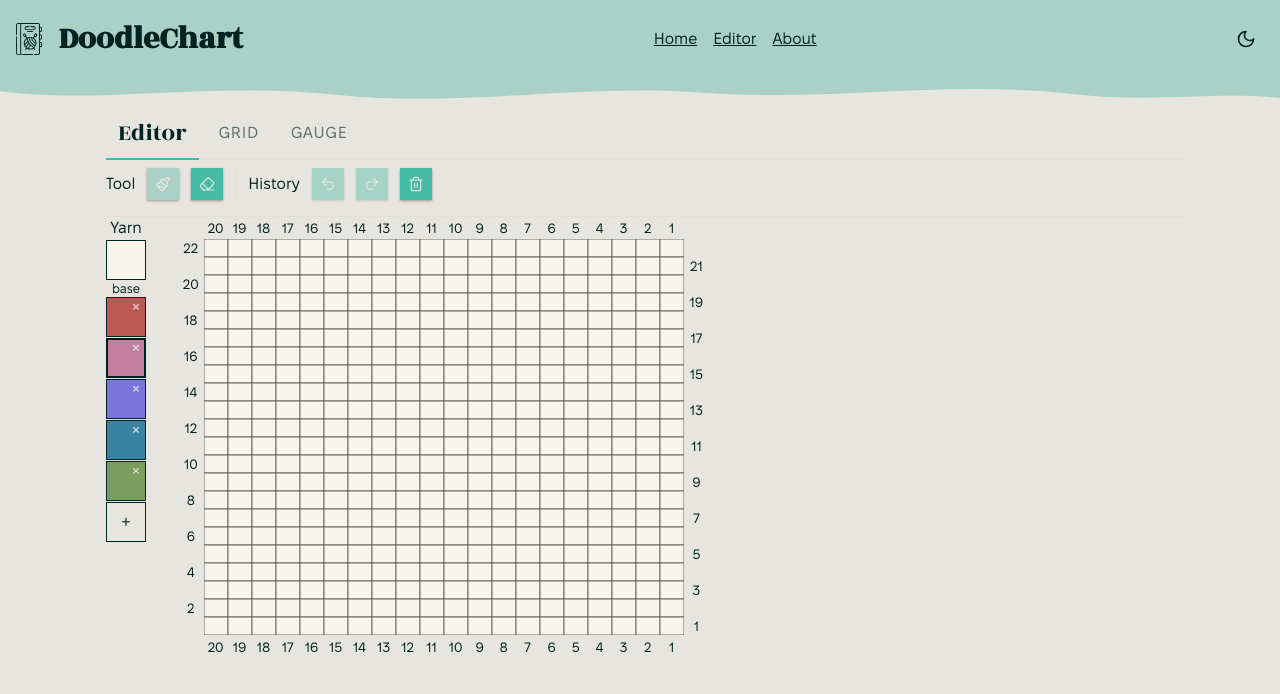
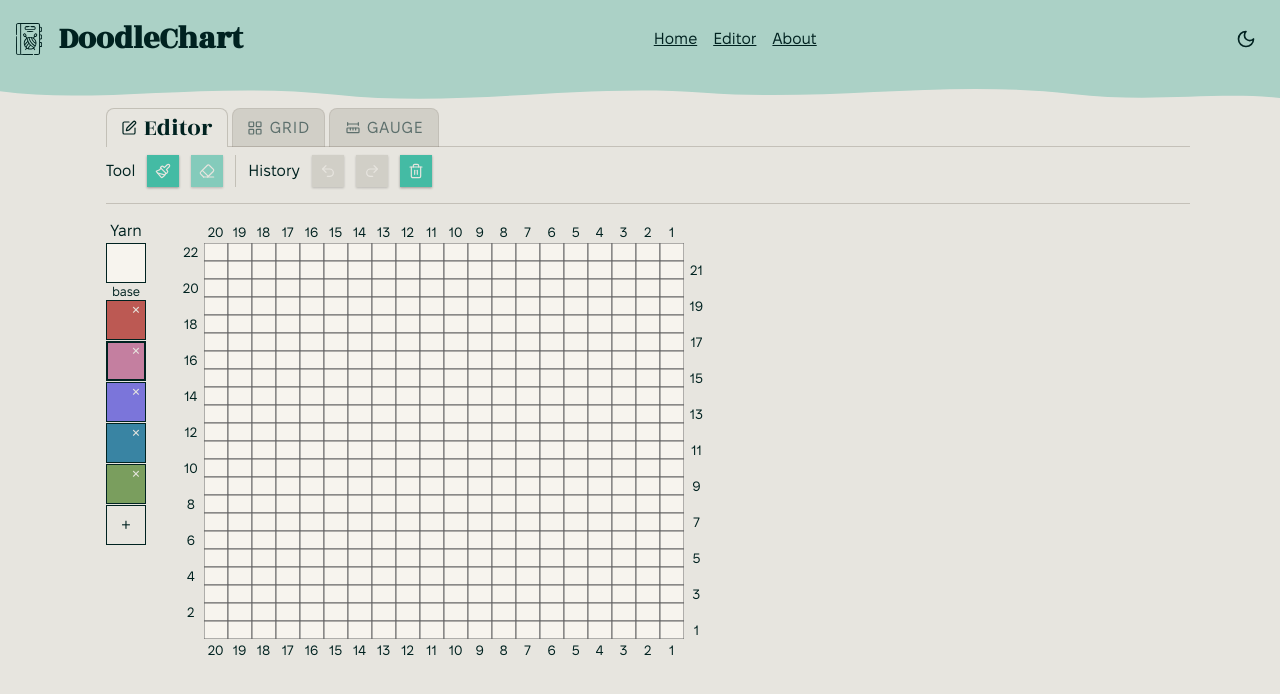
Before and after one commit to nathandallas/doodlechart, a Vue app: page /editor in a window 1280 px wide. Shown: the top 694 px of the page. Built offline with nearby package versions, Linux system fonts and the light colour scheme.

Commit message:
separated toolbar tabs into their own files and consolidated styling across all tabs

```diff
--- /dev/null
+++ b/src/components/SettingsOptions/EditorSettings.vue
@@ -0,0 +1,66 @@
+<script setup>
+import { Paintbrush, Eraser, Undo2, Redo2, Trash2 } from '@lucide/vue'
+
+defineProps({
+  tool: { type: String, required: true },
+  canUndo: { type: Boolean, default: false },
+  canRedo: { type: Boolean, default: false },
+})
+
+const emit = defineEmits(['update-tool', 'undo', 'redo', 'clear'])
+</script>
+
+<template>
+  <div class="options">
+    <label>Tool</label>
+    <button
+      type="button"
+      class="icon-btn"
+      :class="{ active: tool === 'paint' }"
+      aria-label="Paintbrush"
+      @click="emit('update-tool', 'paint')"
+    >
+      <Paintbrush color="var(--text-inverse)" :stroke-width="1.8" />
+    </button>
+    <button
+      type="button"
+      class="icon-btn"
+      :class="{ active: tool === 'erase' }"
+      aria-label="Erase"
+      @click="emit('update-tool', 'erase')"
+    >
+      <Eraser color="var(--text-inverse)" :stroke-width="1.8" />
+    </button>
+
+    <div class="divider" aria-hidden="true"></div>
+
+    <label>History</label>
+    <button
+      type="button"
+      class="icon-btn history-btn"
+      :disabled="!canUndo"
+      aria-label="Undo"
+      @click="emit('undo')"
+    >
+      <Undo2 color="var(--text-inverse)" :stroke-width="1.8" />
+    </button>
+    <button
+      type="button"
+      class="icon-btn history-btn"
+      :disabled="!canRedo"
+      aria-label="Redo"
+      @click="emit('redo')"
+    >
+      <Redo2 color="var(--text-inverse)" :stroke-width="1.8" />
+    </button>
+    <button type="button" class="icon-btn history-btn" aria-label="Clear canvas" @click="emit('clear')">
+      <Trash2 color="var(--text-inverse)" :stroke-width="1.8" />
+    </button>
+  </div>
+</template>
+
+<style scoped>
+.icon-btn.history-btn:not(:disabled) {
+  opacity: 1;
+}
+</style>
--- /dev/null
+++ b/src/components/SettingsOptions/GridSettings.vue
@@ -0,0 +1,137 @@
+<script setup>
+import { Square, RectangleHorizontal } from '@lucide/vue'
+import ChevronIcon from '../icons/ChevronIcon.vue'
+import ColorPickerPopover from '../ColorPickerPopover.vue'
+
+defineProps({
+  chart: { type: Object, required: true },
+  mode: { type: String, required: true },
+})
+
+const emit = defineEmits(['update-mode', 'resize', 'update-grid-color', 'update-grid-opacity'])
+
+function applySize(cols, rows) {
+  emit('resize', { cols: Number(cols), rows: Number(rows) })
+}
+</script>
+
+<template>
+  <div class="options">
+    <label>Shape</label>
+    <button
+      type="button"
+      class="icon-btn"
+      :class="{ active: mode === 'grid' }"
+      @click="emit('update-mode', 'grid')"
+    >
+      <RectangleHorizontal color="var(--text-inverse)" :stroke-width="1.8" />
+    </button>
+    <button
+      type="button"
+      class="icon-btn"
+      :class="{ active: mode === 'chevron' }"
+      @click="emit('update-mode', 'chevron')"
+    >
+      <ChevronIcon color="var(--text-inverse)" />
+    </button>
+    <button
+      type="button"
+      class="icon-btn"
+      :class="{ active: mode === 'square-grid' }"
+      @click="emit('update-mode', 'square-grid')"
+    >
+      <Square color="var(--text-inverse)" :stroke-width="1.8" />
+    </button>
+
+    <div class="divider" aria-hidden="true"></div>
+
+    <label>Size</label>
+    <label class="sub">
+      Stitches
+      <input
+        type="number"
+        min="1"
+        max="300"
+        :value="chart.cols"
+        @change="applySize($event.target.value, chart.rows)"
+      />
+    </label>
+    <label class="sub">
+      Rows
+      <input
+        type="number"
+        min="1"
+        max="300"
+        :value="chart.rows"
+        @change="applySize(chart.cols, $event.target.value)"
+      />
+    </label>
+
+    <div class="divider" aria-hidden="true"></div>
+
+    <label>Color</label>
+    <ColorPickerPopover
+      :model-value="chart.gridColor"
+      @update:model-value="emit('update-grid-color', $event)"
+    >
+      <template #default="{ toggle }">
+        <button
+          type="button"
+          class="swatch"
+          :style="{ background: chart.gridColor }"
+          aria-label="Grid Color"
+          @click="toggle"
+        ></button>
+      </template>
+    </ColorPickerPopover>
+    <label>Opacity</label>
+    <input
+      type="range"
+      class="opacity-slider"
+      min="0.11"
+      max="1"
+      step="0.01"
+      :value="chart.gridOpacity"
+      :aria-label="'Grid Opacity'"
+      @input="emit('update-grid-opacity', Number($event.target.value))"
+    />
+  </div>
+</template>
+
+<style scoped>
+.sub {
+  display: flex;
+  flex-direction: column;
+  align-items: flex-start;
+  gap: 2px;
+  font-size: 0.9rem;
+}
+.options {
+  gap: 8px;
+}
+
+.swatch {
+  width: 32px;
+  height: 32px;
+  padding: 0;
+  border: 1px solid var(--text-primary);
+  cursor: pointer;
+  appearance: none;
+  background: none;
+  border-radius: 0;
+  box-shadow: none;
+}
+
+.opacity-slider {
+  width: 100px;
+  padding: 0;
+  border: none;
+  box-shadow: none;
+  background: none;
+  accent-color: var(--primary);
+}
+
+input {
+  width: 80px;
+}
+</style>
--- a/src/components/SettingsPanel.vue
+++ b/src/components/SettingsPanel.vue
@@ -1,9 +1,9 @@
 <script setup>
 import { ref } from 'vue'
+import EditorSettings from './SettingsOptions/EditorSettings.vue'
+import GridSettings from './SettingsOptions/GridSettings.vue'
 import GaugeSettings from './SettingsOptions/GaugeSettings.vue'
-import ChevronIcon from './icons/ChevronIcon.vue'
-import ColorPickerPopover from './ColorPickerPopover.vue'
-import { Square, Undo2, Redo2, Paintbrush, Eraser, Trash2, RectangleHorizontal } from '@lucide/vue'
+import { LayoutGrid, RulerDimensionLine, SquarePen } from '@lucide/vue'
 
 defineProps({
   chart: { type: Object, required: true },
@@ -15,6 +15,10 @@ defineProps({
 
 const emit = defineEmits([
   'update-mode',
+  'update-tool',
+  'undo',
+  'redo',
+  'clear',
   'resize',
   'update-grid-color',
   'update-grid-opacity',
@@ -22,15 +26,11 @@ const emit = defineEmits([
 ])
 
 const tabs = [
-  { id: 'editor', label: 'Editor' },
-  { id: 'grid', label: 'Grid' },
-  { id: 'gauge', label: 'Gauge' },
+  { id: 'editor', label: 'Editor', icon: SquarePen },
+  { id: 'grid', label: 'Grid', icon: LayoutGrid },
+  { id: 'gauge', label: 'Gauge', icon: RulerDimensionLine },
 ]
 const activeTab = ref(tabs[0].id)
-
-function applySize(cols, rows) {
-  emit('resize', { cols: Number(cols), rows: Number(rows) })
-}
 </script>
 
 <template>
@@ -46,142 +46,33 @@ function applySize(cols, rows) {
         :aria-selected="activeTab === tab.id"
         @click="activeTab = tab.id"
       >
+        <component :is="tab.icon" :size="16" :stroke-width="1.8" />
         {{ tab.label }}
       </button>
     </div>
     <div class="tab-content">
-      <div v-show="activeTab === 'editor'" class="options editor-options">
-        <label>Tool</label>
-        <button
-          type="button"
-          class="icon-btn"
-          :class="{ active: tool === 'paint' }"
-          aria-label="Paintbrush"
-          @click="emit('update-tool', 'paint')"
-        >
-          <Paintbrush color="var(--text-inverse)" :stroke-width="1.8" />
-        </button>
-        <button
-          type="button"
-          class="icon-btn"
-          :class="{ active: tool === 'erase' }"
-          aria-label="Erase"
-          @click="emit('update-tool', 'erase')"
-        >
-          <Eraser color="var(--text-inverse)" :stroke-width="1.8" />
-        </button>
-
-        <div class="divider" aria-hidden="true"></div>
-
-        <label>History</label>
-        <button
-          type="button"
-          class="icon-btn"
-          :disabled="!canUndo"
-          aria-label="Undo"
-          @click="emit('undo')"
-        >
-          <Undo2 color="var(--text-inverse)" :stroke-width="1.8" />
-        </button>
-        <button
-          type="button"
-          class="icon-btn"
-          :disabled="!canRedo"
-          aria-label="Redo"
-          @click="emit('redo')"
-        >
-          <Redo2 color="var(--text-inverse)" :stroke-width="1.8" />
-        </button>
-        <button type="button" class="icon-btn" aria-label="Clear canvas" @click="emit('clear')">
-          <Trash2 color="var(--text-inverse)" :stroke-width="1.8" />
-        </button>
+      <div v-show="activeTab === 'editor'">
+        <EditorSettings
+          :tool="tool"
+          :can-undo="canUndo"
+          :can-redo="canRedo"
+          @update-tool="emit('update-tool', $event)"
+          @undo="emit('undo')"
+          @redo="emit('redo')"
+          @clear="emit('clear')"
+        />
       </div>
 
-      <div v-show="activeTab === 'grid'" class="options grid-options">
-        <label>Shape</label>
-        <button
-          type="button"
-          class="icon-btn"
-          :class="{ active: mode === 'grid' }"
-          @click="emit('update-mode', 'grid')"
-        >
-          <RectangleHorizontal color="var(--text-inverse)" :stroke-width="1.8" />
-        </button>
-        <button
-          type="button"
-          class="icon-btn"
-          :class="{ active: mode === 'chevron' }"
-          @click="emit('update-mode', 'chevron')"
-        >
-          <ChevronIcon color="var(--text-inverse)" />
-        </button>
-        <button
-          type="button"
-          class="icon-btn"
-          :class="{ active: mode === 'square-grid' }"
-          @click="emit('update-mode', 'square-grid')"
-        >
-          <Square color="var(--text-inverse)" :stroke-width="1.8" />
-        </button>
-
-        <div class="divider" aria-hidden="true"></div>
-
-        <label>Size</label>
-        <label>
-          Stitches
-          <input
-            type="number"
-            min="1"
-            max="200"
-            :value="chart.cols"
-            @change="applySize($event.target.value, chart.rows)"
-          />
-        </label>
-        <label>
-          Rows
-          <input
-            type="number"
-            min="1"
-            max="300"
-            :value="chart.rows"
-            @change="applySize(chart.cols, $event.target.value)"
-          />
-        </label>
-
-        <div class="divider" aria-hidden="true"></div>
-
-        <label>Color</label>
-        <ColorPickerPopover
-          :model-value="chart.gridColor"
-          @update:model-value="emit('update-grid-color', $event)"
-        >
-          <template #default="{ toggle }">
-            <button
-              type="button"
-              class="swatch"
-              :style="{ background: chart.gridColor }"
-              aria-label="Grid Color"
-              @click="toggle"
-            ></button>
-          </template>
-        </ColorPickerPopover>
-        <label>Opacity</label>
-        <input
-          type="range"
-          class="opacity-slider"
-          min="0.11"
-          max="1"
-          step="0.01"
-          :value="chart.gridOpacity"
-          :aria-label="'Grid Opacity'"
-          @input="emit('update-grid-opacity', Number($event.target.value))"
+      <div v-show="activeTab === 'grid'">
+        <GridSettings
+          :chart="chart"
+          :mode="mode"
+          @update-mode="emit('update-mode', $event)"
+          @resize="emit('resize', $event)"
+          @update-grid-color="emit('update-grid-color', $event)"
+          @update-grid-opacity="emit('update-grid-opacity', $event)"
         />
-        <!--
-        <label>Thicker Lines Every X Squares</label>
-        -->
       </div>
-
-      <div v-show="activeTab === 'size'" class="options"></div>
 
       <div v-show="activeTab === 'gauge'" class="options">
         <GaugeSettings @update-gauge="emit('update-gauge', $event)" />
@@ -192,22 +83,27 @@ function applySize(cols, rows) {
 
 <style scoped>
 .settings-panel {
-  margin-bottom: 0;
+  margin-bottom: 1rem;
 }
 
 .tabs {
   display: flex;
-  gap: 0.5rem;
+  align-items: flex-end;
+  gap: 4px;
   border-bottom: 1px solid var(--grid);
 }
 
 .tab {
-  background: none;
-  border: none;
-  border-bottom: 2px solid transparent;
+  display: inline-flex;
+  align-items: center;
+  gap: 0.4rem;
+  position: relative;
+  background: var(--grid);
+  border: 1px solid var(--grid);
+  border-bottom: none;
   margin-bottom: -1px;
-  border-radius: 0;
-  padding: 0.5rem 0.75rem;
+  border-radius: 8px 8px 0 0;
+  padding: 0.5rem 0.9rem;
   font-weight: 200;
   font-size: 1rem;
   text-transform: uppercase;
@@ -220,17 +116,22 @@ function applySize(cols, rows) {
 
 .tab:hover {
   opacity: 0.85;
+  background: var(--grid);
 }
 
-.tab.active {
+.tab.active,
+.tab.active:hover {
   opacity: 1;
   font-weight: 400;
-  border-bottom-color: var(--primary);
+  background: var(--background);
+  border-color: var(--grid);
+  z-index: 1;
 }
 
 .tab.tab-editor {
   font-family: 'Rozha One', sans-serif;
   font-size: 1.5rem;
+  line-height: 1.4rem;
   text-transform: none;
   letter-spacing: normal;
   font-weight: 400;
@@ -240,58 +141,4 @@ function applySize(cols, rows) {
   padding: 0.5rem 0;
   border-bottom: 1px solid var(--grid);
 }
-
-.tab-content .swatch {
-  border-radius: 0;
-  box-shadow: none;
-}
-
-.options {
-  position: relative;
-  display: flex;
-  align-items: center;
-  gap: 0.75rem;
-  margin-bottom: 8px;
-}
-.grid-options {
-  gap: 8px;
-}
-
-.divider {
-  align-self: stretch;
-  width: 1px;
-  background: var(--grid);
-}
-.swatch {
-  width: 32px;
-  height: 32px;
-  padding: 0;
-  border: 1px solid var(--text-primary);
-  cursor: pointer;
-  appearance: none;
-  background: none;
-  border-radius: none;
-}
-
-.icon-btn {
-  width: 32px;
-  height: 32px;
-}
-
-.icon-btn.active {
-  background: var(--secondary);
-}
-.icon-btn:disabled {
-  opacity: 0.4;
-  cursor: not-allowed;
-}
-
-.opacity-slider {
-  width: 100px;
-  padding: 0;
-  border: none;
-  box-shadow: none;
-  background: none;
-  accent-color: var(--primary);
-}
 </style>
--- a/src/styles.css
+++ b/src/styles.css
@@ -18,21 +18,11 @@
   --secondary: #abd1c6;
   --accent: #e7bb41ff;
   --background: #e7e5dfff;
-  --grid: rgba(218, 212, 200, 0.3);
+  --grid: rgba(112, 106, 95, 0.3);
 
   --text-primary: #002220;
   --text-inverse: #e7e5dfff;
   --text-header: #002220;
-
-  --mint: #d6f8d6; /* text: #000000 */
-  --teal: #7fc6a4; /* text: #000000 */
-  --slate: #5d737e; /* text: #ffffff */
-  --charcoal: #55505c; /* text: #ffffff */
-  --gunmetal: #393e41ff; /* text: #ffffff */
-  --dust-grey: #d3d0cbff; /* text: #000000 */
-  --alabaster-grey: #e7e5dfff; /* text: #000000 */
-  --ocean-mist: #44bba4ff; /* text: #fff */
-  --tuscan-sun: #e7bb41ff; /* text: #000000 */
 }
 
 [data-theme='dark'] {
@@ -41,7 +31,7 @@
   --accent: #ffb86b;
 
   --background: #393e41ff;
-  --grid: rgba(91, 192, 184, 0.12);
+  --grid: rgb(35, 90, 86);
 
   --text-primary: #f1f7f6;
   --text-inverse: #121615;
@@ -82,9 +72,11 @@ select {
     rgb(0 0 0 / 24%) 0px 1px 2px;
   background: rgb(251, 251, 251);
   transition: all 0.1s ease 0s;
-  :focus {
-    border: 2px solid var(--primary);
-  }
+}
+
+input:focus,
+select:focus {
+  border: 2px solid var(--primary);
 }
 
 select option {
@@ -127,3 +119,32 @@ button:disabled {
   cursor: not-allowed;
   transform: none;
 }
+
+.options {
+  display: flex;
+  align-items: center;
+  gap: 0.75rem;
+  margin-bottom: 8px;
+}
+
+.icon-btn {
+  width: 32px;
+  height: 32px;
+  opacity: 0.6;
+}
+
+.icon-btn.active {
+  opacity: 1;
+}
+
+.icon-btn:disabled {
+  background-color: var(--grid);
+  opacity: 0.6;
+  cursor: not-allowed;
+}
+
+.divider {
+  align-self: stretch;
+  width: 1px;
+  background: var(--grid);
+}
```
